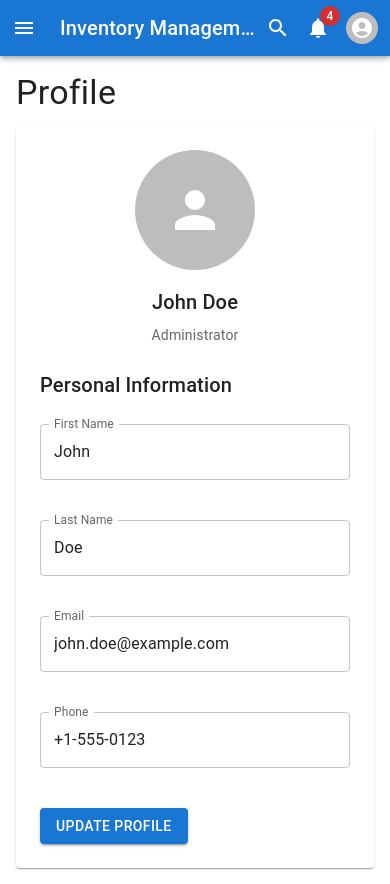
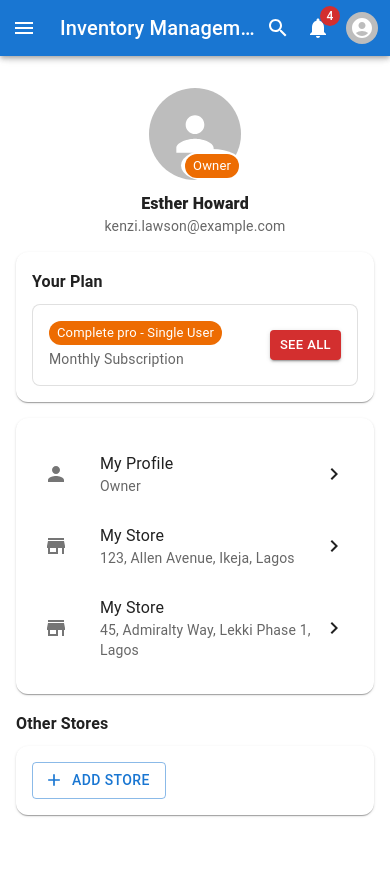
Before and after one commit to olarithecreator/IMS, a React (Create React App) app: page /dashboard/profile in a window 390 px wide. After the commit the page ends 847 px from the top, so only its background shows below. Built offline with nearby package versions, Linux system fonts and the light colour scheme.

Commit message:
Profile (13.0 owner, 13.1 manager): responsive UIs matching design with plan card, stores list, edit avatar, change password, save CTA

```diff
--- a/src/screens/Profile.js
+++ b/src/screens/Profile.js
@@ -1,4 +1,4 @@
-import React from 'react';
+import React, { useMemo } from 'react';
 import {
   Box,
   Typography,
@@ -7,81 +7,149 @@ import {
   Grid,
   TextField,
   Button,
+  List,
+  ListItem,
+  ListItemButton,
+  ListItemIcon,
+  ListItemText,
+  Chip,
+  IconButton,
 } from '@mui/material';
 import {
   Person,
+  Store,
+  ChevronRight,
+  Add as AddIcon,
+  Lock,
+  Edit,
 } from '@mui/icons-material';
 
-function Profile() {
+function OwnerProfileView({ user }) {
   return (
-    <Box>
-      <Typography variant="h4" component="h1" gutterBottom>
-        Profile
-      </Typography>
+    <Box sx={{ py: { xs: 2, sm: 3 } }}>
+      {/* Header avatar */}
+      <Box sx={{ textAlign: 'center', mb: 2 }}>
+        <Box sx={{ position: 'relative', display: 'inline-block' }}>
+          <Avatar sx={{ width: 92, height: 92, mx: 'auto' }}>
+            <Person sx={{ fontSize: 56 }} />
+          </Avatar>
+          <Box sx={{ position: 'absolute', right: -2, bottom: -2, bgcolor: 'background.paper', borderRadius: '50%', p: 0.5 }}>
+            <Chip size="small" color="warning" label="Owner" />
+          </Box>
+        </Box>
+        <Typography sx={{ mt: 1.5, fontWeight: 800 }}>{user?.firstName || 'Esther'} {user?.lastName || 'Howard'}</Typography>
+        <Typography variant="body2" color="text.secondary">{user?.email || 'kenzi.lawson@example.com'}</Typography>
+      </Box>
 
-      <Paper sx={{ p: 3 }}>
-        <Grid container spacing={3}>
-          <Grid item xs={12} md={4} sx={{ textAlign: 'center' }}>
-            <Avatar sx={{ width: 120, height: 120, mx: 'auto', mb: 2 }}>
-              <Person sx={{ fontSize: 60 }} />
-            </Avatar>
-            <Typography variant="h6" gutterBottom>
-              John Doe
-            </Typography>
-            <Typography variant="body2" color="text.secondary">
-              Administrator
-            </Typography>
-          </Grid>
+      {/* Your Plan */}
+      <Paper sx={{ p: 2, borderRadius: 3, mb: 2 }}>
+        <Typography variant="subtitle1" sx={{ fontWeight: 700, mb: 1 }}>Your Plan</Typography>
+        <Paper variant="outlined" sx={{ p: 2, borderRadius: 2, display: 'flex', alignItems: 'center', justifyContent: 'space-between' }}>
+          <Box>
+            <Box sx={{ display: 'flex', alignItems: 'center', gap: 1 }}>
+              <Chip size="small" color="warning" label="Complete pro - Single User" />
+            </Box>
+            <Typography variant="body2" color="text.secondary" sx={{ mt: 0.5 }}>Monthly Subscription</Typography>
+          </Box>
+          <Button size="small" variant="contained" color="error">See All</Button>
+        </Paper>
+      </Paper>
 
-          <Grid item xs={12} md={8}>
-            <Typography variant="h6" gutterBottom>
-              Personal Information
-            </Typography>
-            <Grid container spacing={2}>
-              <Grid item xs={12} sm={6}>
-                <TextField
-                  fullWidth
-                  label="First Name"
-                  defaultValue="John"
-                  margin="normal"
-                />
-              </Grid>
-              <Grid item xs={12} sm={6}>
-                <TextField
-                  fullWidth
-                  label="Last Name"
-                  defaultValue="Doe"
-                  margin="normal"
-                />
-              </Grid>
-              <Grid item xs={12}>
-                <TextField
-                  fullWidth
-                  label="Email"
-                  defaultValue="john.doe@example.com"
-                  margin="normal"
-                  type="email"
-                />
-              </Grid>
-              <Grid item xs={12}>
-                <TextField
-                  fullWidth
-                  label="Phone"
-                  defaultValue="+1-555-0123"
-                  margin="normal"
-                />
-              </Grid>
-              <Grid item xs={12}>
-                <Button variant="contained" sx={{ mt: 2 }}>
-                  Update Profile
-                </Button>
-              </Grid>
-            </Grid>
-          </Grid>
-        </Grid>
+      {/* Menu Cards */}
+      <Paper sx={{ p: 1.5, borderRadius: 3, mb: 2 }}>
+        <List>
+          <ListItem disablePadding>
+            <ListItemButton>
+              <ListItemIcon><Person /></ListItemIcon>
+              <ListItemText primary="My Profile" secondary="Owner" />
+              <ChevronRight />
+            </ListItemButton>
+          </ListItem>
+          <ListItem disablePadding>
+            <ListItemButton>
+              <ListItemIcon><Store /></ListItemIcon>
+              <ListItemText primary="My Store" secondary="123, Allen Avenue, Ikeja, Lagos" />
+              <ChevronRight />
+            </ListItemButton>
+          </ListItem>
+          <ListItem disablePadding>
+            <ListItemButton>
+              <ListItemIcon><Store /></ListItemIcon>
+              <ListItemText primary="My Store" secondary="45, Admiralty Way, Lekki Phase 1, Lagos" />
+              <ChevronRight />
+            </ListItemButton>
+          </ListItem>
+        </List>
+      </Paper>
+
+      {/* Other stores */}
+      <Typography variant="subtitle1" sx={{ fontWeight: 700, mb: 1 }}>Other Stores</Typography>
+      <Paper sx={{ p: 2, borderRadius: 3 }}>
+        <Button startIcon={<AddIcon />} variant="outlined">Add Store</Button>
       </Paper>
     </Box>
   );
 }
 
+function ManagerProfileView({ user }) {
+  const name = `${user?.firstName || 'Funmilayo'} ${user?.lastName || 'Ransome'}`.trim();
+  return (
+    <Box sx={{ py: { xs: 2, sm: 3 } }}>
+      <Paper sx={{ p: { xs: 2, sm: 3 }, borderRadius: 3 }}>
+        <Typography align="center" variant="h6" sx={{ fontWeight: 700, mb: 2 }}>My Profile</Typography>
+        <Box sx={{ textAlign: 'center', mb: 2, position: 'relative' }}>
+          <Avatar sx={{ width: 92, height: 92, mx: 'auto' }}>
+            <Person sx={{ fontSize: 56 }} />
+          </Avatar>
+          <IconButton size="small" sx={{ position: 'absolute', right: 'calc(50% - 46px)', bottom: 4, bgcolor: 'primary.main', color: 'common.white', '&:hover': { bgcolor: 'primary.dark' } }}>
+            <Edit fontSize="small" />
+          </IconButton>
+        </Box>
+        <Typography align="center" sx={{ fontWeight: 800 }}>{name}</Typography>
+        <Typography align="center" variant="body2" color="text.secondary" sx={{ mb: 3 }}>{user?.email || 'funmi.wo@example.com'}</Typography>
+
+        <Grid container spacing={2}>
+          <Grid item xs={12}>
+            <TextField fullWidth label="Full Name" defaultValue={name} />
+          </Grid>
+          <Grid item xs={12}>
+            <TextField fullWidth label="Phone Number" defaultValue={user?.phone || '+234 809 876 5432'} />
+          </Grid>
+          <Grid item xs={12}>
+            <TextField fullWidth label="Email Address" type="email" defaultValue={user?.email || 'funmilayo.r@example.com'} />
+          </Grid>
+          <Grid item xs={12}>
+            <TextField fullWidth label="Assigned Store" value={user?.company || 'Mainland Branch'} disabled helperText="123, Funmilayo Ransome-Kuti Rd, Lagos" />
+          </Grid>
+        </Grid>
+
+        <Paper variant="outlined" sx={{ p: 2, borderRadius: 2, mt: 2 }}>
+          <Box sx={{ display: 'flex', alignItems: 'center', justifyContent: 'space-between' }}>
+            <Box sx={{ display: 'flex', alignItems: 'center', gap: 1 }}>
+              <Lock />
+              <Typography>Change Password</Typography>
+            </Box>
+            <ChevronRight />
+          </Box>
+        </Paper>
+
+        <Button fullWidth size="large" variant="contained" sx={{ mt: 3 }}>Save Changes</Button>
+      </Paper>
+    </Box>
+  );
+}
+
+function Profile() {
+  const currentUser = useMemo(() => {
+    try { return JSON.parse(localStorage.getItem('currentUser') || 'null'); } catch { return null; }
+  }, []);
+
+  const role = currentUser?.role || 'admin';
+
+  if (role === 'manager' || role === 'staff') {
+    return <ManagerProfileView user={currentUser} />;
+  }
+  return <OwnerProfileView user={currentUser} />;
+}
+
 export default Profile;
```
